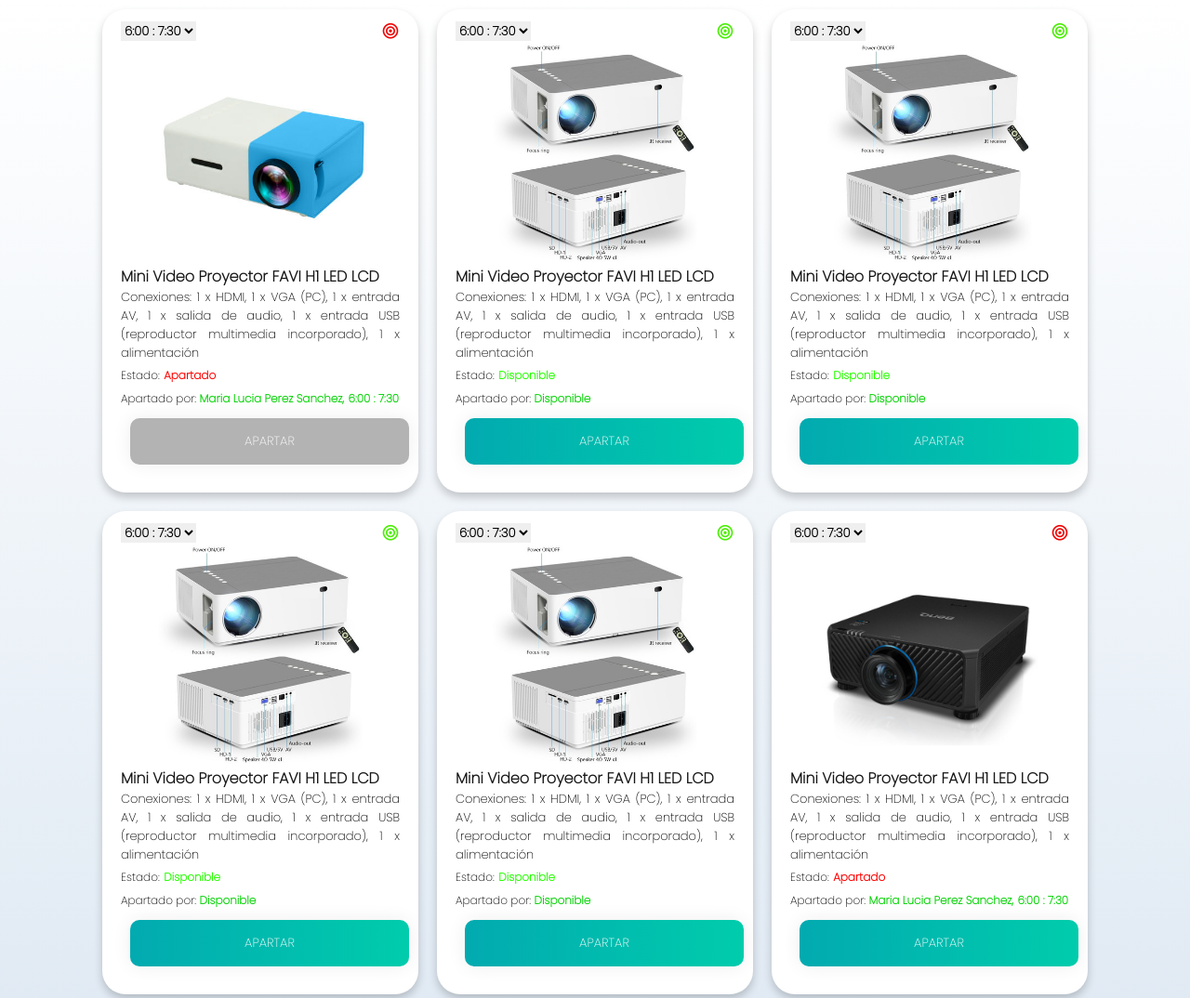
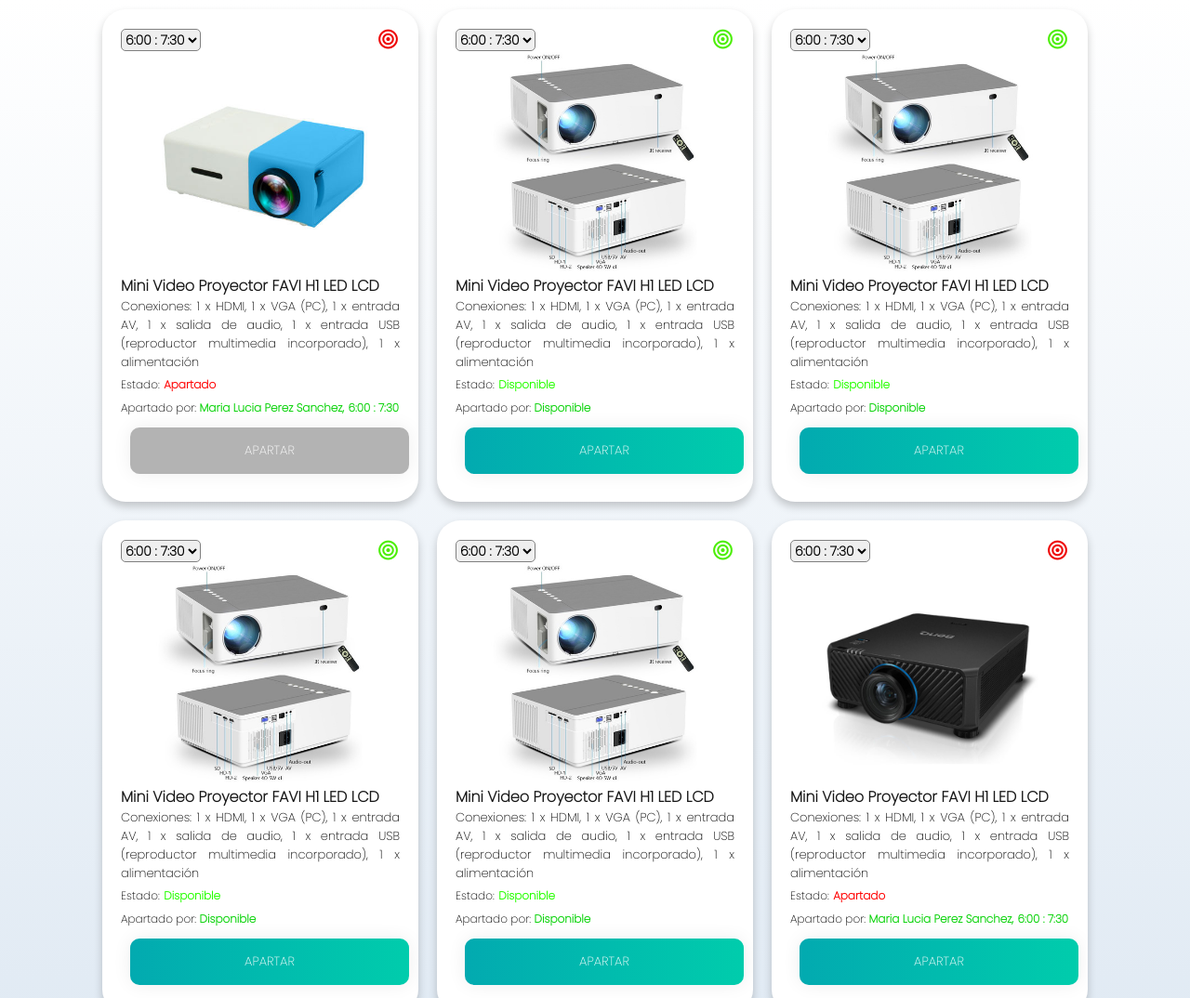
Before and after one commit to LuisFernando72/CARD-CANON, a plain HTML site: page index.html in a window 1280 px wide. Shown: the top 1074 px of the page at 93% size. Drawn offline with nearby package versions, Linux system fonts and the light colour scheme.

Commit message:
confirm1

```diff
--- a/css/style.css
+++ b/css/style.css
@@ -41,6 +41,7 @@
 
 .producto-card .logo-cart {
   display: flex;
+  margin-top: 10px;
   align-items: center;
   justify-content: space-between;
 }
@@ -52,7 +53,7 @@
 }
 
 .producto-card .logo-cart i {
-  font-size: 20px;
+  font-size: 25px;
   color: #707070;
   cursor: pointer;
   transition: color 0.3s ease;
@@ -132,8 +133,12 @@
 }
 
 .producto-card .logo-cart .drop-horario select {
-  border: 0;
+  border: 1px solid gray;
+  border-radius: 5px;
+  cursor: pointer;
   font-weight: bold;
+  font-size: 14px;
+  background-color: none;
 }
 
 button:disabled,
```
